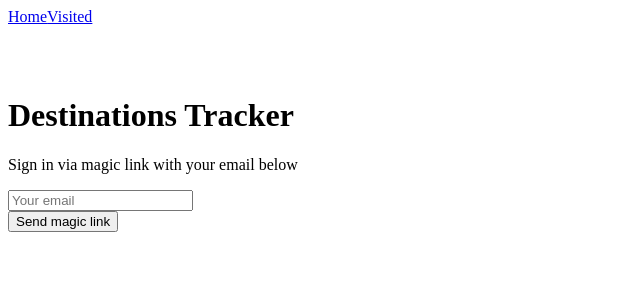
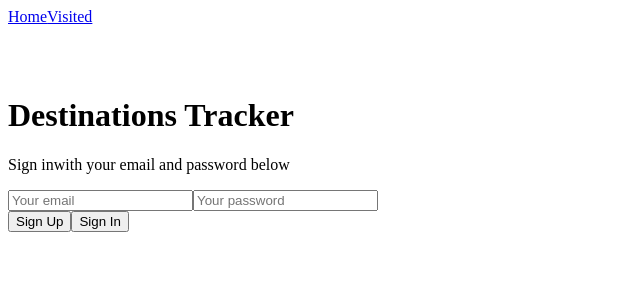
Before and after one commit to staten-island-tech/vue-supabase-project-victoria-dennis-amy, a Vue app in the folder supabase-vue-3/: page /visited in a window 1280 px wide. Shown: the top 300 px of the page, without its empty margins (0-640 px from the left). Built offline with nearby package versions, Linux system fonts and the light colour scheme; no server answers; the database is empty.

Commit message:
login better

```diff
--- a/supabase-vue-3/src/components/Auth.vue
+++ b/supabase-vue-3/src/components/Auth.vue
@@ -1,26 +1,50 @@
 <script setup>
 import { ref } from 'vue'
 import { supabase } from '../supabase'
+import { useStore } from '@/stores/counter';
 
 const loading = ref(false)
 const email = ref('')
+const password = ref('')
+
+const store = useStore()
+
+async function signUp() {
+    let { data, error } = await supabase.auth.signUp({
+    email: email.value,
+    password: password.value,
+  })
+  if (error) {
+    console.log(error)
+  }
+  else {
+    handleLogin()
+  }
+}
 
 const handleLogin = async () => {
   try {
     loading.value = true
-    const { error } = await supabase.auth.signInWithOtp({
+    const { data, error } = await supabase.auth.signInWithPassword({
       email: email.value,
+      password: password.value,
     })
+
+    const currentuser = data
+    store.logged = true
+    store.current_id = currentuser.user.id
+    console.log(store.current_id)
+
     if (error) throw error
-    alert('Check your email for the login link!')
+
   } catch (error) {
     if (error instanceof Error) {
-      alert(error.message)
+
     }
-  } finally {
-    loading.value = false
   }
 }
+
+
 </script>
 
 <template>
@@ -32,17 +56,14 @@ const handleLogin = async () => {
   <form class="row flex-center flex" @submit.prevent="handleLogin">
      <div class="col-6 form-widget">
       <h1 class="header">Destinations Tracker</h1>
-      <p class="description">Sign in via magic link with your email below</p>
+      <p class="description">Sign inwith your email and password below</p>
       <div>
         <input class="inputField" required type="email" placeholder="Your email" v-model="email" />
+        <input required type="password" placeholder="Your password" v-model="password"/>
       </div>
       <div>
-        <input
-          type="submit"
-          class="button block"
-          :value="loading ? 'Loading' : 'Send magic link'"
-          :disabled="loading"
-        />
+        <button @click="signUp">Sign Up</button>
+        <button @click="handleLogin">Sign In</button>
       </div>
     </div>
   </form>
--- a/supabase-vue-3/src/components/Cards.vue
+++ b/supabase-vue-3/src/components/Cards.vue
@@ -1,6 +1,7 @@
 <template>
     <div>
         <h2>{{ name }}</h2>
+        <h2>ID: {{ id }}</h2>
 
             <Button v-if="toggled" @click="visited" title="Have not visited"/>
             <Button v-else @click="visited" title="Visited"/>
--- a/supabase-vue-3/src/stores/counter.js
+++ b/supabase-vue-3/src/stores/counter.js
@@ -4,11 +4,8 @@ import { defineStore } from 'pinia'
 export const useStore = defineStore('store', async () => {
 
 const logged = ref(false)
-const token = ref(null)
-const email = ref("")
 const current_user = ref(null)
 const current_id = ref(null)
-const playlist = ref([])
 
-  return {logged, token, email, current_user, current_id, playlist}
+  return {logged, current_user, current_id }
 })
--- a/supabase-vue-3/src/views/Visited.vue
+++ b/supabase-vue-3/src/views/Visited.vue
@@ -1,5 +1,6 @@
 <template>
   <h1 v-if="session">Visited countries will appear here.</h1>
+  <h2 v-if="session">(its locked behind login please spare some points)</h2>
 
   <div>
     <Cards
```
